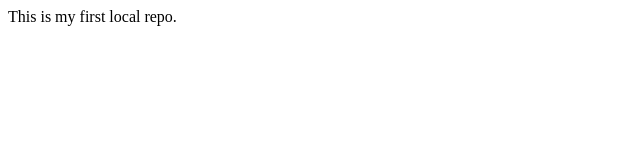
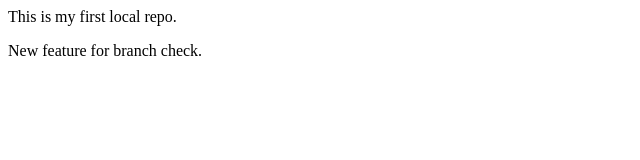
Before and after one commit to TheCuriousNeuron/Local-Repo, a plain HTML site: page index.html in a window 1280 px wide. Shown: the whole page, without its empty margins (0-640 px from the left). Drawn offline with Linux system fonts and the light colour scheme.

Commit message:
Feature change

```diff
--- a/index.html
+++ b/index.html
@@ -1 +1,2 @@
 <p>This is my first local repo.</p>
+<p>New feature for branch check.</p>
```
